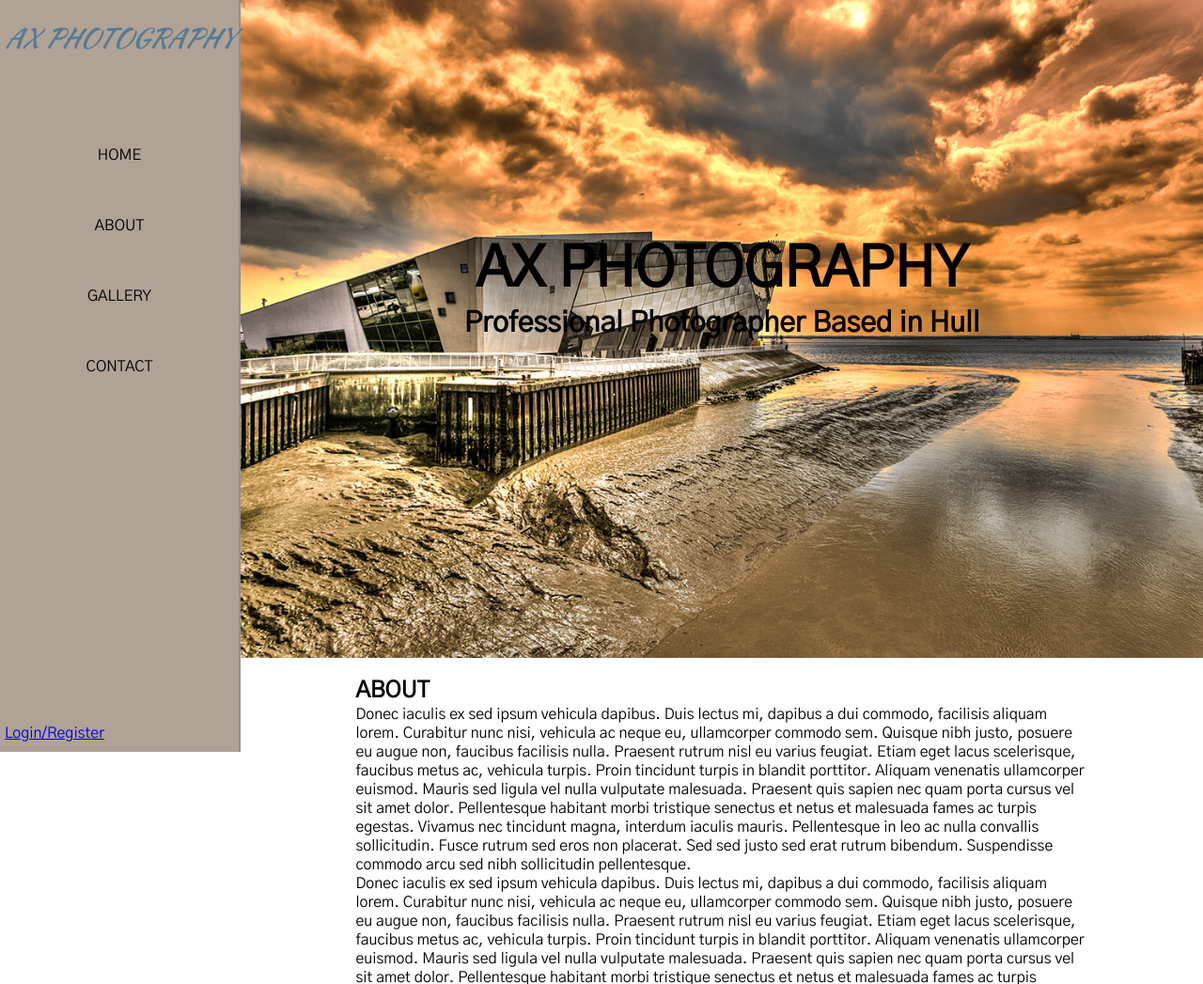
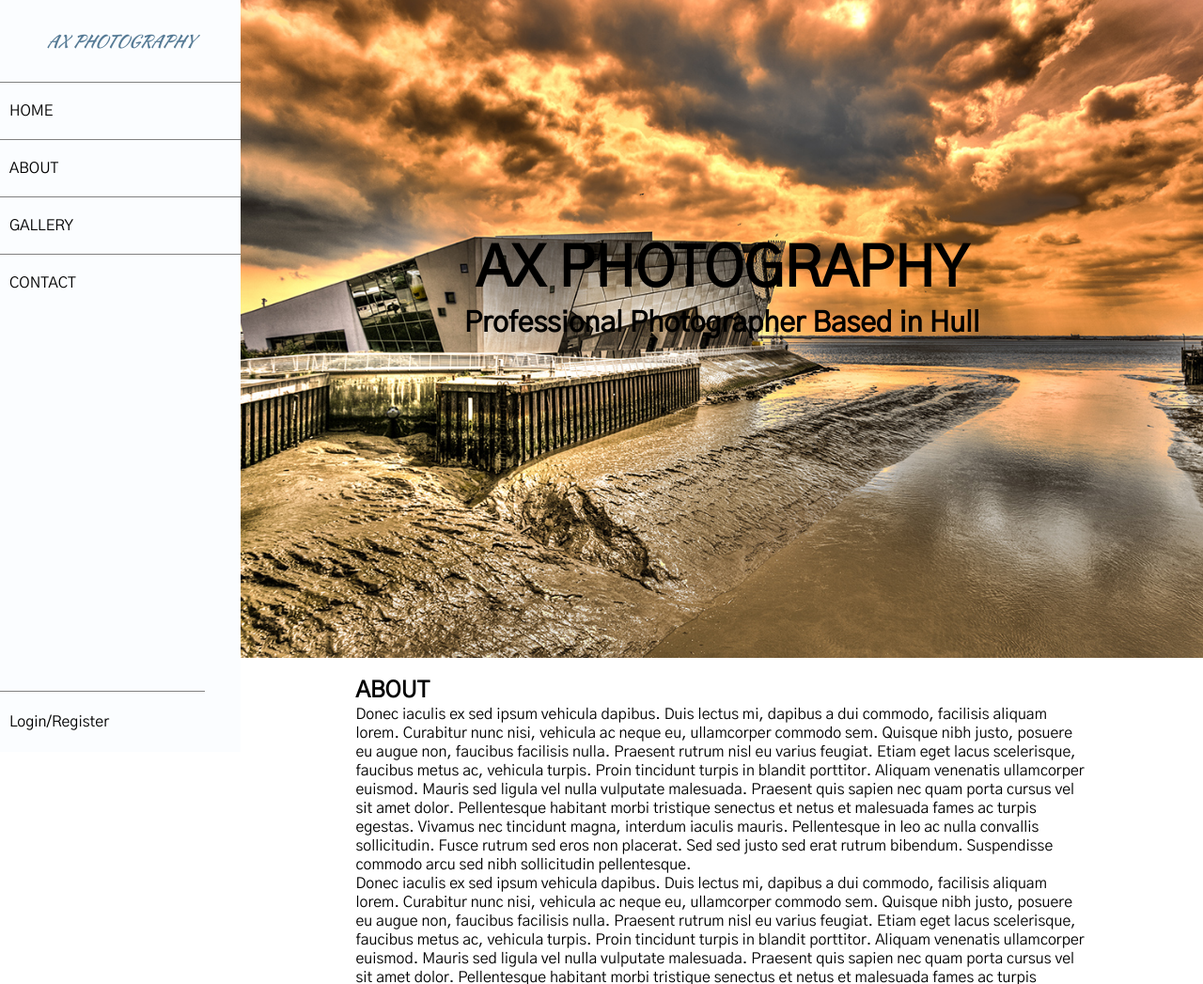
Before and after one commit to rezaa91/photo-gallery, a PHP site: page / in a window 1280 px wide. Shown: the top 1047 px of the page at 94% size. Run offline with PHP 8.4, Linux system fonts and the light colour scheme; some libraries are stand-ins or nearby versions.

Commit message:
added more styling to sidebar nav

```diff
--- a/src/css/style.css
+++ b/src/css/style.css
@@ -37,35 +37,60 @@ li{
 SIDE BAR
 */
 #sidebar-wrapper{
-    border-right:2px solid rgb(147,142,148);
     float:left;
     height:100vh;
     width:20%;
-    background-color:rgb(176,162,149);
+    background-color:rgb(251,253,255);
     position:fixed;
 }
 
+#sidebar-left{
+    width:15%;
+    float:left;
+    height:100vh;
+    background-color:white;
+    padding:10px 5px;
+    border-right:1px solid grey;
+}
+#sidebar-left a{
+    color:black;
+    font-size:22px;
+    text-align:center;
+    display:block;
+}
+
+#sidebar-right{
+    width:85%;
+    float:left;
+}
+
 .nav-title{
-    margin-bottom:50px;
     text-align:center;
-    padding:20px 0px;
+    padding:30px 0px;
 }
 .nav-title a{
     color:rgb(85,122,149);
     text-decoration:none;
     font-family: 'Kaushan Script', cursive;
     font-style:italic;
-    font-size:28px;
+    font-size:18px;
+}
+.nav-title a:hover{
+    opacity:0.8;
 }
 
 #sidebar-nav li a{
     display:block;
-    text-align:center;
-    padding:25px 5px;
-    margin:5px 0px;
+    text-align:left;
+    padding:20px 10px;
     text-decoration: none;
     color:black;
+    border-top:1px solid grey;
 }
+.bottom{
+    border-bottom:1px solid grey;
+}
+
 #sidebar-nav li a:hover{
     background-color:rgb(93,92,97);
     color:white;
@@ -73,10 +98,19 @@ SIDE BAR
 
 #user-link{
     position:absolute;
-    bottom:10px;
+    bottom:0px;
+    width:85%;
 }
 #user-link a{
-    padding:5px;
+    display:block;
+    padding:22px 10px;
+    text-decoration:none;
+    color:black;
+    border-top:1px solid grey;
+}
+#user-link a:hover{
+    background-color:rgb(93,92,97);
+    color:white;
 }
 
 
```
